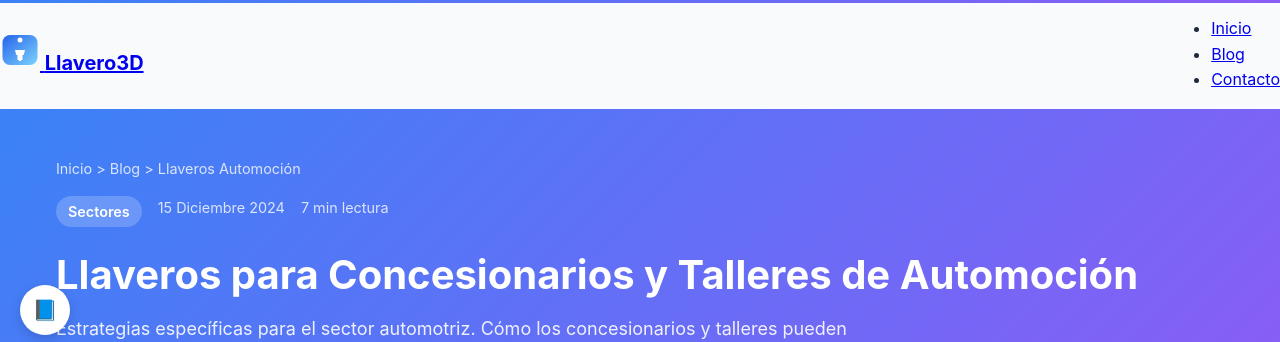
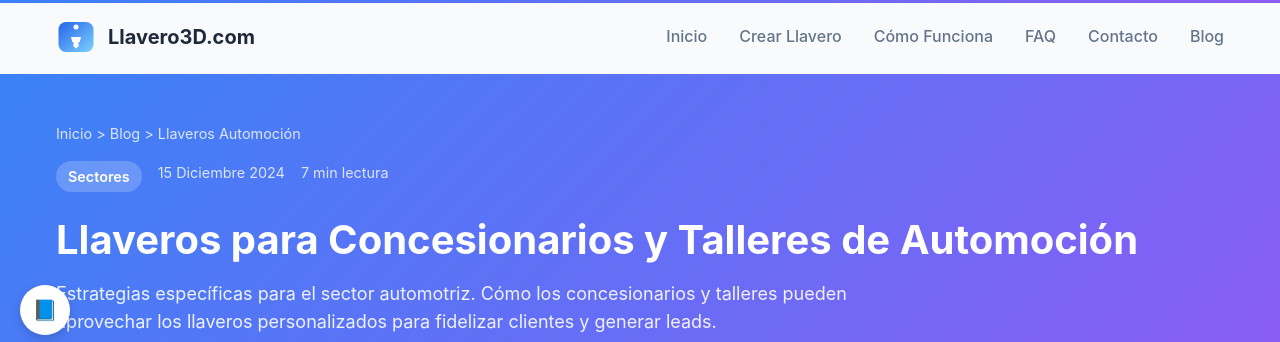
Before and after one commit to Nacho879/llaveros3d, a website: page blog/llaveros-sector-automocion.html in a window 1280 px wide. Shown: the top 342 px of the page. Drawn offline with Linux system fonts and the light colour scheme.

Commit message:
🔧 Fix: Reparar top bar en todos los artículos del blog
- ✅ Estandarizar estructura del header con div.wrap
- ✅ Corregir navegación completa con todos los enlaces
- ✅ Unificar logo y texto (Llavero3D.com)
- ✅ Corregir estructura de clases CSS
- ✅ Aplicar navegación móvil consistente
- ✅ Incluir todos los enlaces: Inicio, Crear Llavero, Cómo Funciona, FAQ, Contacto, Blog

Artículos corregidos:
- llaveros-sector-automocion.html
- llaveros-sector-tecnologico.html
- llaveros-sostenibles.html
- medir-roi-merchandising.html

Top bar ahora funciona correctamente en todos los artículos del blog.

```diff
--- a/blog/llaveros-sector-automocion.html
+++ b/blog/llaveros-sector-automocion.html
@@ -63,38 +63,38 @@
 <body>
     <!-- Header -->
     <header class="blog-header">
+        <div class="wrap">
             <div class="header-content">
-            <div class="logo">
-                <a href="/">
-                    <img src="/assets/logo.svg" alt="Llavero3D.com" width="40" height="40">
-                    <span>Llavero3D</span>
+                <a href="/" class="logo">
+                    <img src="/assets/logo.svg" alt="Logo Llavero3D" width="40" height="40">
+                    <span>Llavero3D.com</span>
                 </a>
-            </div>
+                <nav class="nav">
+                    <a href="/">Inicio</a>
+                    <a href="/#creador">Crear Llavero</a>
+                    <a href="/#como-funciona">Cómo Funciona</a>
+                    <a href="/#faq">FAQ</a>
+                    <a href="/#contacto">Contacto</a>
+                    <a href="/blog/">Blog</a>
+                </nav>
 
-            <!-- Mobile Menu Toggle -->
-            <button id="mobileMenuToggle" class="mobile-menu-toggle" aria-label="Abrir menú">
+                <!-- Menú hamburguesa para móvil -->
+                <button class="mobile-menu-toggle" id="mobileMenuToggle" aria-label="Abrir menú">
                     <span></span>
                     <span></span>
                     <span></span>
                 </button>
 
-            <!-- Navigation -->
-            <nav class="main-nav">
-                <ul>
-                    <li><a href="/">Inicio</a></li>
-                    <li><a href="/blog/">Blog</a></li>
-                    <li><a href="/#contacto">Contacto</a></li>
-                </ul>
+                <!-- Navegación móvil -->
+                <nav class="mobile-nav" id="mobileNav">
+                    <a href="/">Inicio</a>
+                    <a href="/#creador">Crear Llavero</a>
+                    <a href="/#como-funciona">Cómo Funciona</a>
+                    <a href="/#faq">FAQ</a>
+                    <a href="/#contacto">Contacto</a>
+                    <a href="/blog/">Blog</a>
                 </nav>
-
-            <!-- Mobile Navigation -->
-            <nav id="mobileNav" class="mobile-nav">
-                <ul>
-                    <li><a href="/">Inicio</a></li>
-                    <li><a href="/blog/">Blog</a></li>
-                    <li><a href="/#contacto">Contacto</a></li>
-                </ul>
-            </nav>
+            </div>
         </div>
     </header>
 
```
Also changed, not shown: blog/llaveros-sector-tecnologico.html (+23 -23 lines), blog/llaveros-sostenibles.html (+23 -23 lines), blog/medir-roi-merchandising.html (+23 -23 lines). Lines whose indentation alone changed are shown as unchanged.
